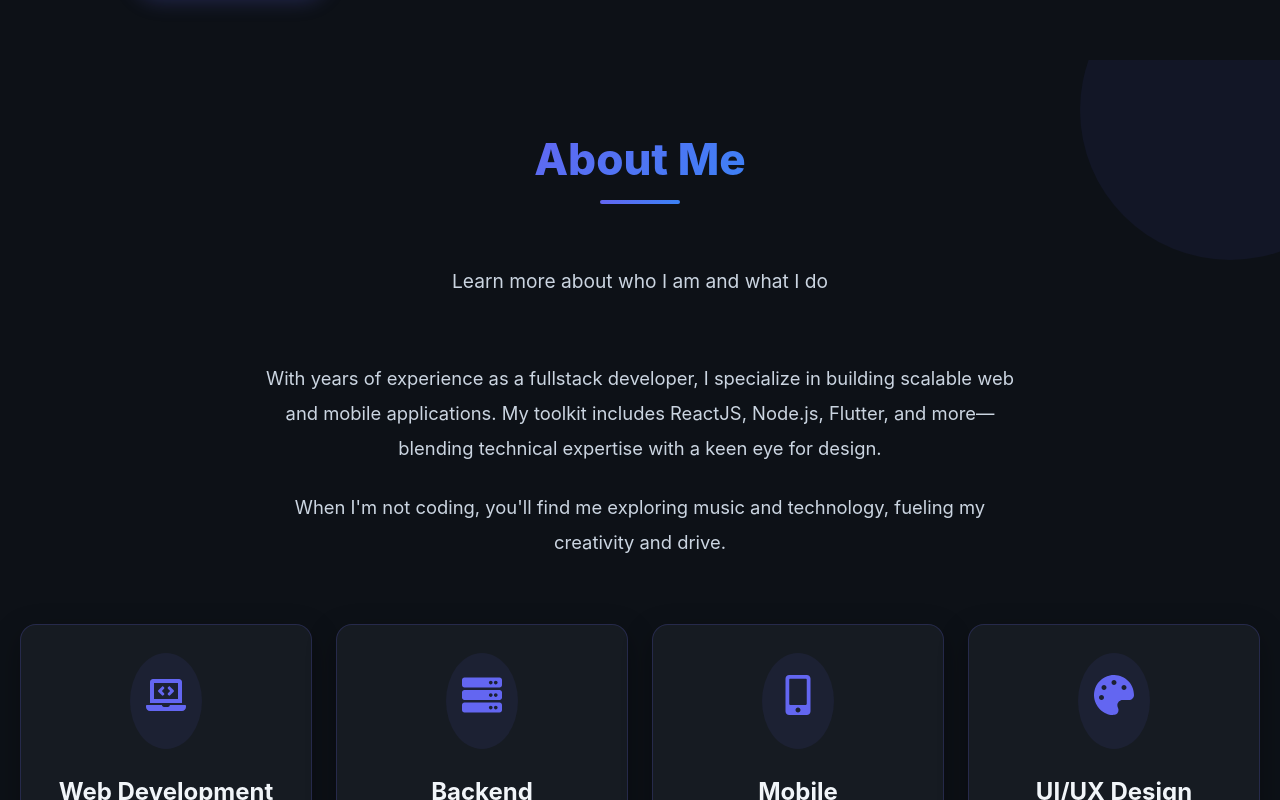
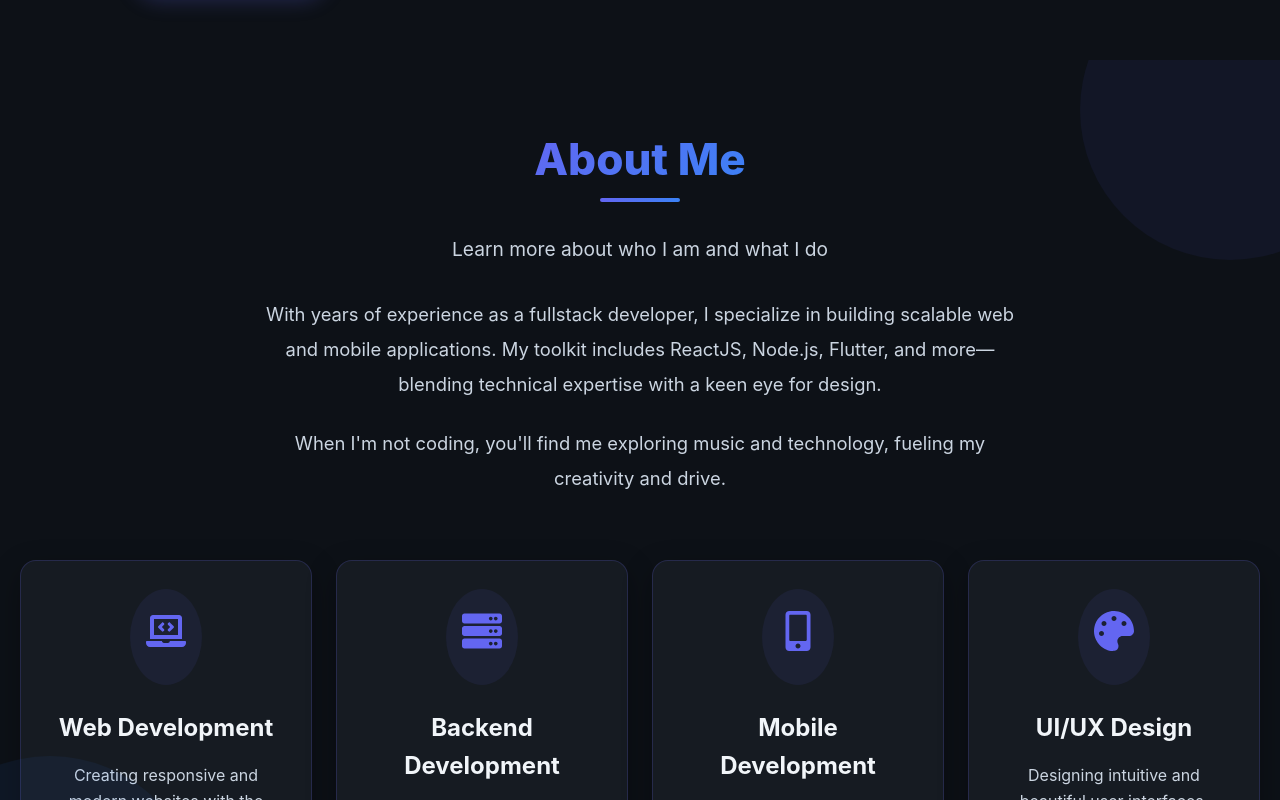
Before and after one commit to FunnyVazoniaina/portfolio-funny-vazoniaina, a React (Vite) app: page / in a window 1280 px wide. Shown: the part 740-1540 px from the top of the page. Built offline with nearby package versions, Linux system fonts and the light colour scheme.

Commit message:
Espacement adjustment

```diff
--- a/src/App.jsx
+++ b/src/App.jsx
@@ -149,7 +149,7 @@ const Section = styled.section`
 const SectionTitle = styled(motion.h2)`
   font-size: 2.75rem;
   font-weight: 800;
-  margin-bottom: 3rem;
+  margin-bottom: 2rem; // Réduit de 3rem à 2rem
   text-align: center;
   position: relative;
   display: inline-block;
@@ -160,7 +160,7 @@ const SectionTitle = styled(motion.h2)`
   &::after {
     content: '';
     position: absolute;
-    bottom: -10px;
+    bottom: -8px; // Réduit de -10px à -8px
     left: 50%;
     transform: translateX(-50%);
     width: 80px;
@@ -176,14 +176,14 @@ const SectionTitle = styled(motion.h2)`
 
 const TitleContainer = styled.div`
   text-align: center;
-  margin-bottom: 4rem;
+  margin-bottom: 2rem; // Réduit de 4rem à 2rem
 `;
 
 const SectionSubtitle = styled.p`
   font-size: 1.2rem;
   color: ${({ theme }) => theme.textSecondary};
   max-width: 700px;
-  margin: 1.5rem auto 0;
+  margin: 0.5rem auto 0; // Réduit de 1.5rem à 0.5rem (minimum recommandé)
   text-align: center;
 `;
 
```
